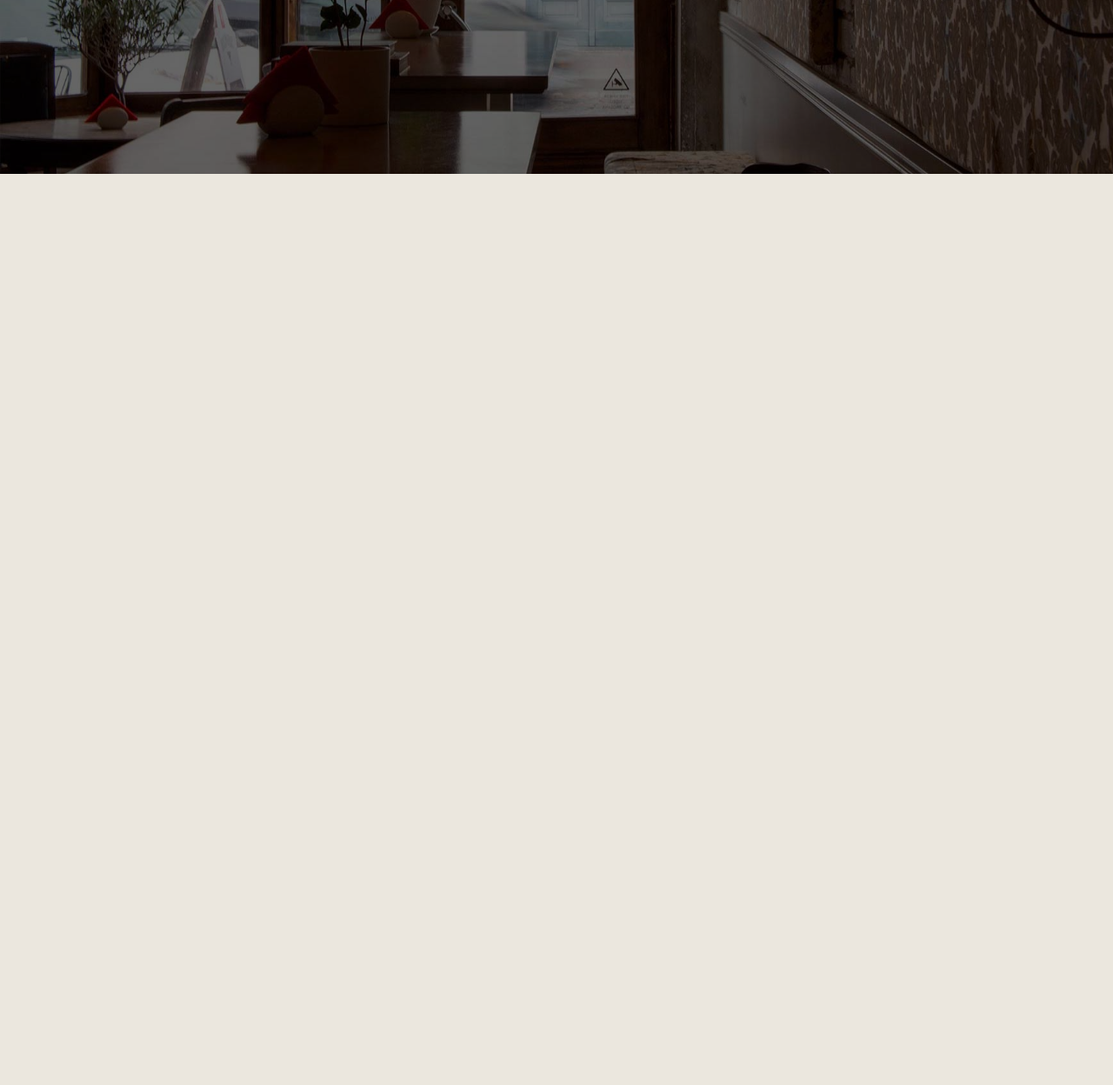
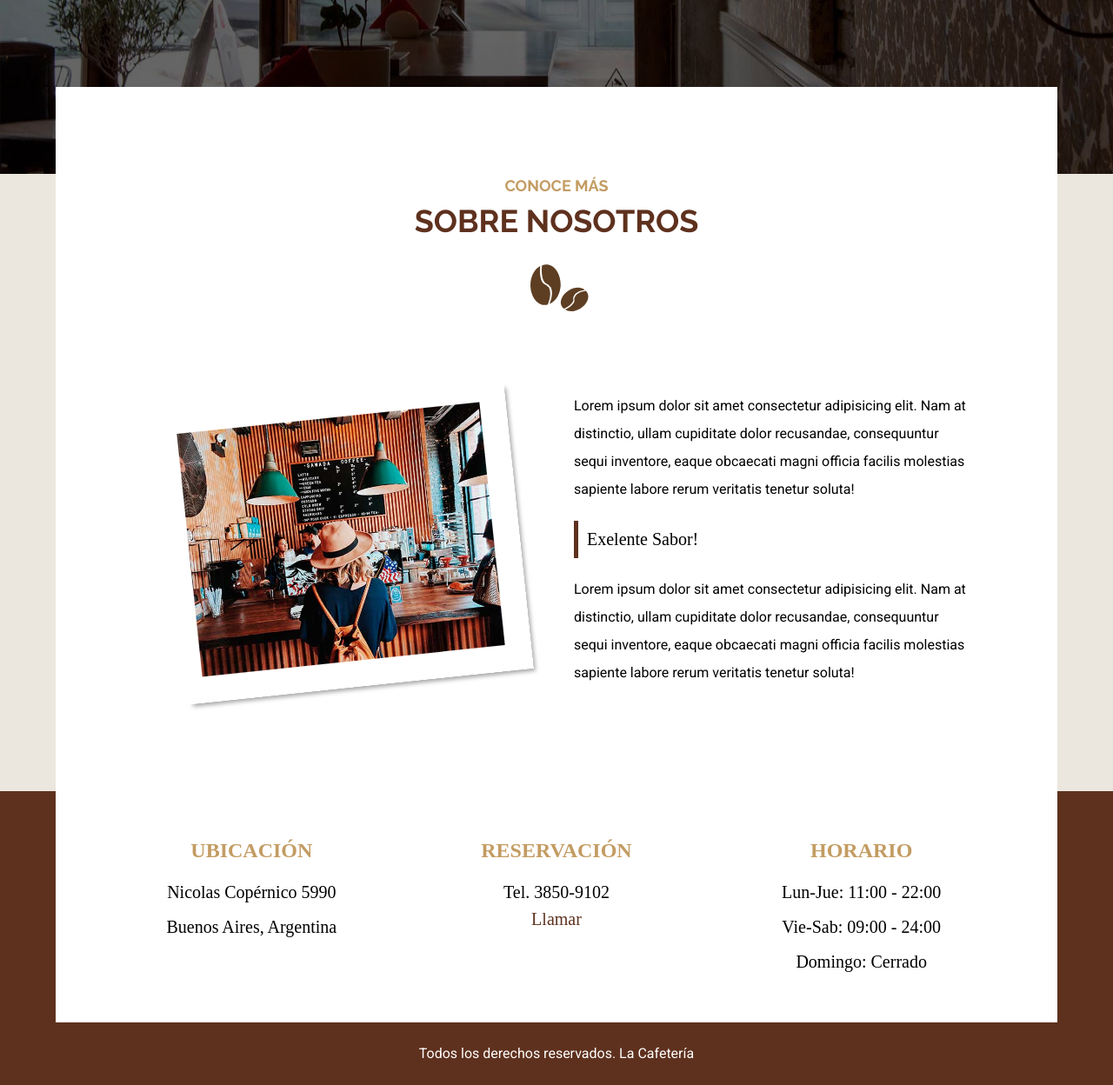
Before and after one commit to TaielNxz/sass-course-05-cafeteria, a plain HTML site: page us.html in a window 1280 px wide. Shown: the part 500-1748 px from the top of the page at 87% size. Before the commit the page ends 800 px from the top, so only its background shows below. Drawn offline with Linux system fonts and the light colour scheme; a web font is replaced by a local one.

Commit message:
add about us page

```diff
--- a/css/app.css
+++ b/css/app.css
@@ -541,3 +541,60 @@ ul {
   padding: 2rem;
   text-align: center;
 }
+
+/* ==== About Us - Page ==== */
+.us {
+  padding: 5rem 2rem;
+  background-color: var(--white);
+}
+
+@media (min-width: 768px) {
+  .us {
+    padding: 10rem;
+    margin-top: -10rem;
+    position: relative;
+    width: 90%;
+  }
+}
+
+@media (min-width: 768px) {
+  .us-content {
+    display: grid;
+    text-align: left;
+    grid-template-columns: repeat( 2, 1fr );
+    align-items: center;
+    gap: 4rem;
+    width: 100%;
+  }
+}
+
+.us-content p {
+  margin: 2rem 0;
+}
+
+.us-content blockquote {
+  border-left: .5rem solid #5e311e;
+  font-size: 2rem;
+  font-family: var(--italicFont);
+  margin: 0;
+  padding: 1rem;
+}
+
+.us-image {
+  width: 90%;
+  margin: 0 auto;
+
+  border: 3rem solid #fff;
+  box-shadow: 9px 10px 5px -7px rgb(0 0 0 / 35%);
+  transform: rotate(-6deg);
+}
+
+.us-text {
+  margin-top: 5rem;
+}
+
+@media (min-width: 768px) {
+  .us-text {
+    margin: 0;
+  }
+}
--- a/us.html
+++ b/us.html
@@ -35,5 +35,37 @@
             </div>
         </div>
     </header>
+    <main class="conteiner us">
+        <h2>Conoce más <span>Sobre Nosotros</span></h2>
+        <div class="us-content">
+            <img class="us-image" src="img/nosotros_sidebar.jpg" alt="image us">
+            <div class="us-text">
+                <p>Lorem ipsum dolor sit amet consectetur adipisicing elit. Nam at distinctio, ullam cupiditate dolor recusandae, consequuntur sequi inventore, eaque obcaecati magni officia facilis molestias sapiente labore rerum veritatis tenetur soluta!</p>
+                <blockquote cite="us-blockquote">Exelente Sabor!</blockquote>
+                <p>Lorem ipsum dolor sit amet consectetur adipisicing elit. Nam at distinctio, ullam cupiditate dolor recusandae, consequuntur sequi inventore, eaque obcaecati magni officia facilis molestias sapiente labore rerum veritatis tenetur soluta!</p>
+            </div>
+        </div>
+    </main>
+    <footer class="footer">
+        <div class="conteiner footer-content">
+            <div class="footer-box">
+                <h3>Ubicación</h3>
+                <p>Nicolas Copérnico 5990</p>
+                <p>Buenos Aires, Argentina</p>
+            </div>
+            <div class="footer-box">
+                <h3>Reservación</h3>
+                <p>Tel. 3850-9102</p>
+                <a href="tel:+3850-9102">Llamar</a>
+            </div>
+            <div class="footer-box">
+                <h3>Horario</h3>
+                <p>Lun-Jue: 11:00 - 22:00</p>
+                <p>Vie-Sab: 09:00 - 24:00</p>
+                <p>Domingo: Cerrado</p>
+            </div>
+        </div>
+        <p class="copyright">Todos los derechos reservados. La Cafetería</p>
+    </footer>
 </body>
 </html>
```
